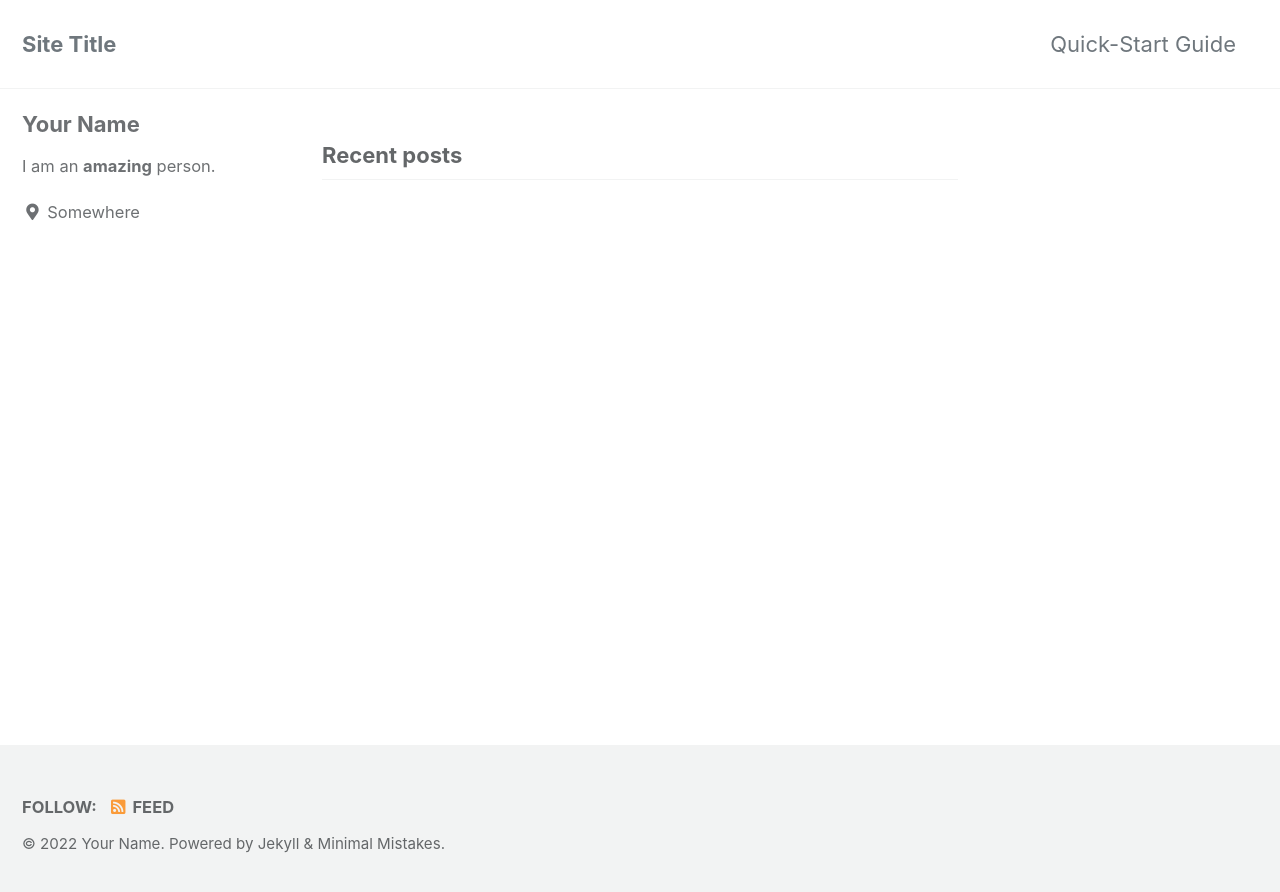
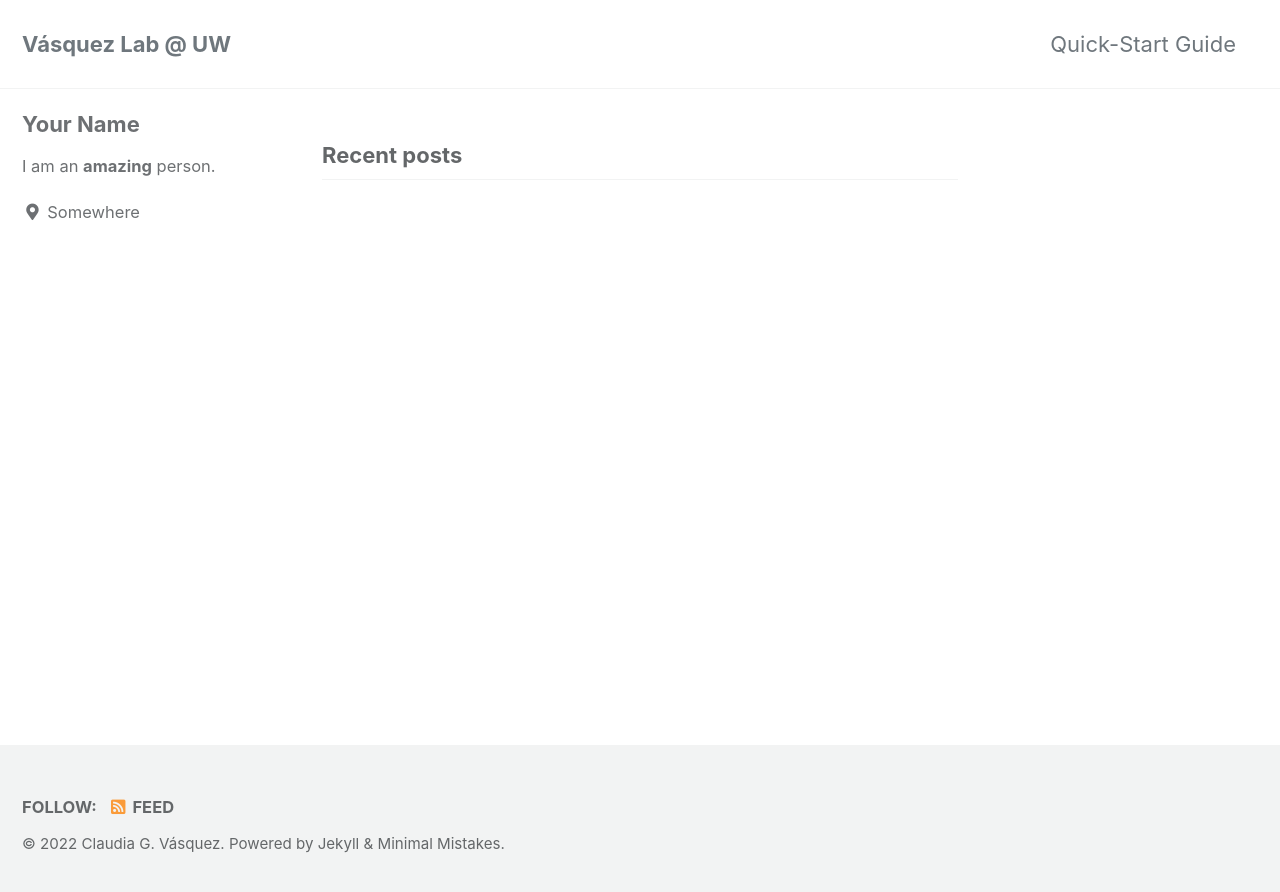
Before and after one commit to vasquezlab-uw/vasquezlab-uw.github.io, a Jekyll site: the page built from index.html, in a window 1280 px wide. Shown: the top 892 px of the page. Built offline with Jekyll 4.4.1, drawn with Linux system fonts in a browser that asks for light colours; cached includes are drawn as plain includes; the list of posts is cut into pages by our own code.

Commit message:
Update _config.yml

```diff
--- a/_config.yml
+++ b/_config.yml
@@ -16,11 +16,11 @@ minimal_mistakes_skin    : "default" # "air", "aqua", "contrast", "dark", "dirt"
 
 # Site Settings
 locale                   : "en-US"
-title                    : "Site Title"
+title                    : "Vásquez Lab @ UW"
 title_separator          : "-"
 subtitle                 : # site tagline that appears below site title in masthead
-name                     : "Your Name"
-description              : "An amazing website."
+name                     : "Claudia G. Vásquez"
+description              : "The Vásquez lab seeks to understand how cells build compled 3D tissue structures"
 url                      : # the base hostname & protocol for your site e.g. "https://mmistakes.github.io"
 baseurl                  : # the subpath of your site, e.g. "/blog"
 repository               : # GitHub username/repo-name e.g. "mmistakes/minimal-mistakes"
```
